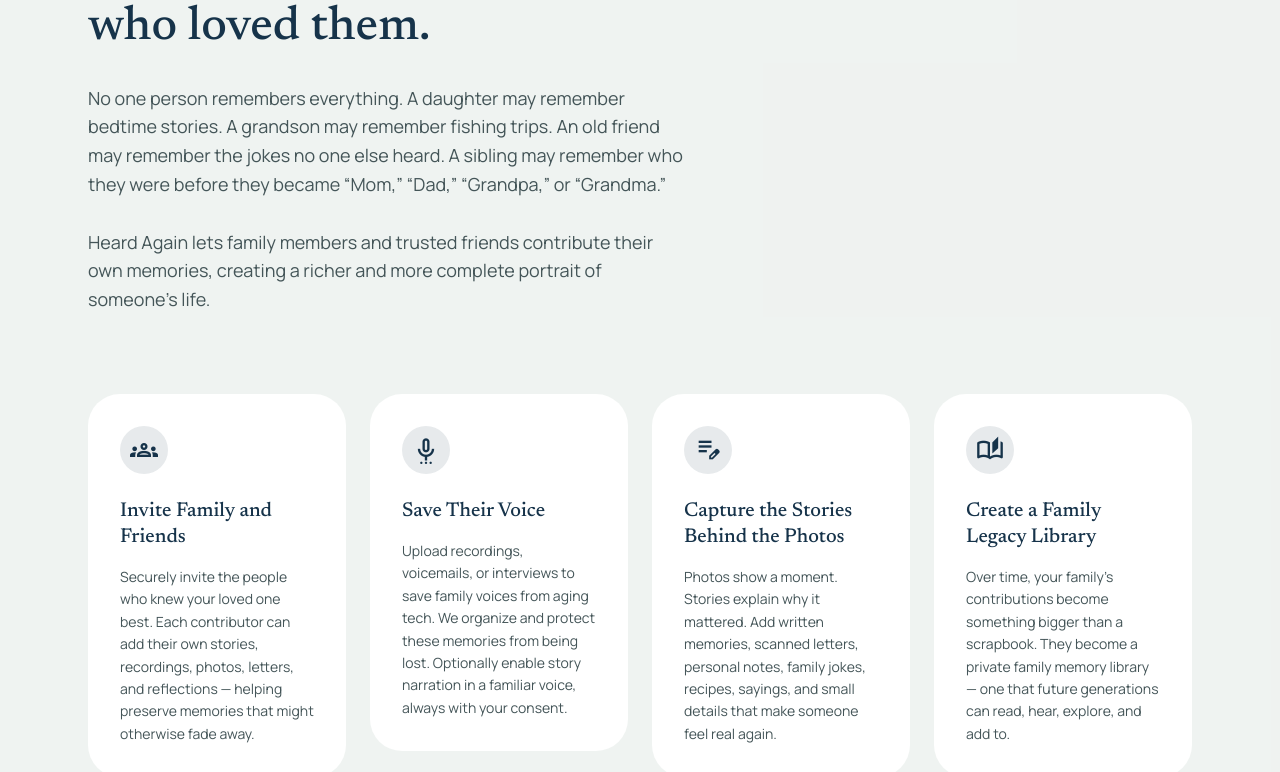
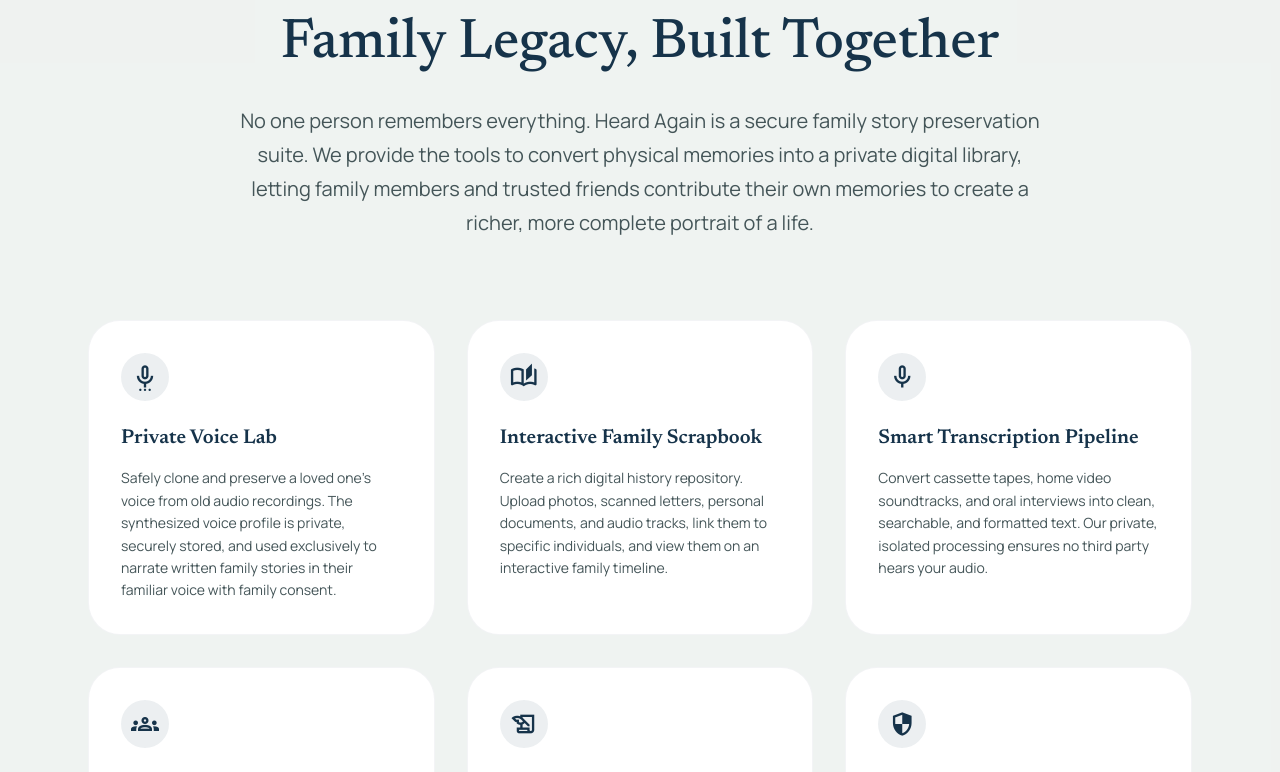
Before and after one commit to preludeofme/heard-again, a Next.js app in the folder UI/: page / in a window 1280 px wide. Shown: the part 1208-1980 px from the top of the page. Built offline with nearby package versions, Linux system fonts and the light colour scheme; no server answers.

Commit message:
feat: replace collaborative storytelling section on landing page with updated mission and feature list

```diff
--- a/UI/src/components/pages/LandingPage.tsx
+++ b/UI/src/components/pages/LandingPage.tsx
@@ -42,28 +42,7 @@
   </Typography>
 )
 
-const collaborationSteps = [
-  {
-    icon: 'groups',
-    title: 'Invite Family and Friends',
-    description: 'Securely invite the people who knew your loved one best. Each contributor can add their own stories, recordings, photos, letters, and reflections — helping preserve memories that might otherwise fade away.',
-  },
-  {
-    icon: 'settings_voice',
-    title: 'Save Their Voice',
-    description: 'Upload recordings, voicemails, or interviews to save family voices from aging tech. We organize and protect these memories from being lost. Optionally enable story narration in a familiar voice, always with your consent.',
-  },
-  {
-    icon: 'edit_note',
-    title: 'Capture the Stories Behind the Photos',
-    description: 'Photos show a moment. Stories explain why it mattered. Add written memories, scanned letters, personal notes, family jokes, recipes, sayings, and small details that make someone feel real again.',
-  },
-  {
-    icon: 'auto_stories',
-    title: 'Create a Family Legacy Library',
-    description: 'Over time, your family’s contributions become something bigger than a scrapbook. They become a private family memory library — one that future generations can read, hear, explore, and add to.',
-  },
-]
+
 
 const testimonials = [
   {
@@ -266,7 +245,7 @@
         </Grid>
       </Box>
 
-      {/* Collaborative Section */}
+      {/* Our Mission & Features Section */}
       <Box
         component="section"
         sx={{
@@ -276,7 +255,7 @@
         }}
       >
         <Container maxWidth="lg">
-          <Box sx={{ mb: 10 }}>
+          <Box sx={{ mb: 10, textAlign: 'center' }}>
             <Typography
               variant="overline"
               sx={{
@@ -287,53 +266,90 @@
                 display: 'block',
               }}
             >
-              COLLABORATIVE STORYTELLING
+              OUR MISSION & FEATURES
             </Typography>
             <Typography
               variant="h2"
               sx={{
-                fontSize: { xs: '2rem', md: '3rem' },
+                fontSize: { xs: '2.5rem', md: '3.5rem' },
                 color: 'primary.main',
-                maxWidth: 700,
                 mb: 3,
                 fontFamily: 'var(--font-newsreader), serif',
+                maxWidth: 800,
+                mx: 'auto',
               }}
             >
-              A fuller picture, built by everyone who loved them.
+              What We Provide: A Complete Family Legacy, Built Together
             </Typography>
             <Typography
               variant="body1"
               sx={{
-                fontSize: '1.125rem',
+                fontSize: '1.25rem',
                 color: 'secondary.main',
-                maxWidth: 600,
+                maxWidth: 800,
+                mx: 'auto',
+                lineHeight: 1.7,
               }}
             >
-              No one person remembers everything. A daughter may remember bedtime stories. A grandson may remember fishing trips. An old friend may remember the jokes no one else heard. A sibling may remember who they were before they became “Mom,” “Dad,” “Grandpa,” or “Grandma.”<br /><br />
-              Heard Again lets family members and trusted friends contribute their own memories, creating a richer and more complete portrait of someone&apos;s life.
+              No one person remembers everything. Heard Again is a secure family story preservation suite.
+              We provide the tools to convert physical memories into a private digital library, letting family members and trusted friends contribute their own memories to create a richer, more complete portrait of a life.
             </Typography>
           </Box>
 
-          <Grid container spacing={3}>
-            {collaborationSteps.map((step, index) => (
-              <Grid size={{ xs: 12, sm: 6, lg: 3 }} key={index}>
+          <Grid container spacing={4}>
+            {[
+              {
+                icon: 'settings_voice',
+                title: 'Private Voice Lab',
+                description: 'Safely clone and preserve a loved one\'s voice from old audio recordings. The synthesized voice profile is private, securely stored, and used exclusively to narrate written family stories in their familiar voice with family consent.',
+              },
+              {
+                icon: 'auto_stories',
+                title: 'Interactive Family Scrapbook',
+                description: 'Create a rich digital history repository. Upload photos, scanned letters, personal documents, and audio tracks, link them to specific individuals, and view them on an interactive family timeline.',
+              },
+              {
+                icon: 'keyboard_voice',
+                title: 'Smart Transcription Pipeline',
+                description: 'Convert cassette tapes, home video soundtracks, and oral interviews into clean, searchable, and formatted text. Our private, isolated processing ensures no third party hears your audio.',
+              },
+              {
+                icon: 'groups',
+                title: 'Collaborative Memories',
+                description: 'Invite family members and old friends as contributors. Each person can safely add their own perspective, voice notes, photos, and stories, forming a multi-dimensional portrait of family history.',
+              },
+              {
+                icon: 'history_edu',
+                title: 'Private Family Archive',
+                description: 'Over time, your family\'s contributions grow into a secure, searchable archive—a living memory library that future generations can explore, listen to, and continue to build.',
+              },
+              {
+                icon: 'security',
+                title: 'Absolute Privacy & Control',
+                description: 'Securely store your family memories with our encrypted SaaS app, ensuring all your data remains private, secure, and under your absolute control.',
+              },
+            ].map((feature, index) => (
+              <Grid size={{ xs: 12, md: 6, lg: 4 }} key={index}>
                 <Card
                   sx={{
                     bgcolor: 'background.paper',
                     p: 4,
+                    height: '100%',
                     borderRadius: 4,
                     transition: 'all 0.3s ease',
+                    border: '1px solid rgba(22, 51, 74, 0.05)',
                     '&:hover': {
-                      boxShadow: '0 10px 40px rgba(28, 28, 25, 0.08)',
+                      boxShadow: '0 12px 30px rgba(28, 28, 25, 0.05)',
                       transform: 'translateY(-4px)',
                     },
                   }}
                 >
+                  <Box sx={{ display: 'flex', flexDirection: 'column', height: '100%' }}>
                     <Box
                       sx={{
                         width: 48,
                         height: 48,
-                      bgcolor: 'rgba(22, 51, 74, 0.1)',
+                        bgcolor: 'rgba(22, 51, 74, 0.08)',
                         color: 'primary.main',
                         borderRadius: 3,
                         display: 'flex',
@@ -347,25 +363,27 @@
                         },
                       }}
                     >
-                    <MaterialSymbol icon={step.icon} sx={{ fontSize: 28 }} />
+                      <MaterialSymbol icon={feature.icon} sx={{ fontSize: 28 }} />
                     </Box>
                     <Typography
                       variant="h3"
                       sx={{
                         fontSize: '1.25rem',
+                        fontWeight: 600,
                         color: 'primary.main',
                         mb: 2,
                         fontFamily: 'var(--font-newsreader), serif',
                       }}
                     >
-                    {step.title}
+                      {feature.title}
                     </Typography>
                     <Typography
                       variant="body2"
                       sx={{ color: 'secondary.main', lineHeight: 1.6 }}
                     >
-                    {step.description}
+                      {feature.description}
                     </Typography>
+                  </Box>
                 </Card>
               </Grid>
             ))}
@@ -482,7 +500,6 @@
       {/* Pricing Section */}
       <LandingPricingSection />
 
-      {/* What We Provide & FAQ Section */}
       <Box
         id="faq"
         component="section"
@@ -496,123 +513,6 @@
         }}
       >
         <Container maxWidth="md">
-          {/* What We Provide Header */}
-          <Box sx={{ textAlign: 'center', mb: 8 }}>
-            <Typography
-              variant="overline"
-              sx={{
-                color: 'primary.main',
-                fontWeight: 700,
-                letterSpacing: '0.15em',
-                mb: 2,
-                display: 'block',
-              }}
-            >
-              OUR MISSION & FEATURES
-            </Typography>
-            <Typography
-              variant="h2"
-              sx={{
-                fontSize: { xs: '2.5rem', md: '3.5rem' },
-                color: 'primary.main',
-                mb: 3,
-                fontFamily: 'var(--font-newsreader), serif',
-              }}
-            >
-              What We Provide
-            </Typography>
-            <Typography
-              variant="body1"
-              sx={{
-                fontSize: '1.25rem',
-                color: 'secondary.main',
-                maxWidth: 700,
-                mx: 'auto',
-                lineHeight: 1.7,
-              }}
-            >
-              Heard Again is a comprehensive family story preservation suite. We provide tools to convert physical memories into a private digital library, ensuring your family legacy is protected, organized, and accessible to future generations.
-            </Typography>
-          </Box>
-
-          {/* Service Cards / Details */}
-          <Grid container spacing={4} sx={{ mb: 10 }}>
-            {[
-              {
-                icon: 'settings_voice',
-                title: 'Private Voice Lab',
-                description: 'Safely clone and preserve a loved one\'s voice from old audio recordings. The synthesized voice profile is private, securely stored, and used exclusively to narrate written family stories in their familiar voice with family consent.',
-              },
-              {
-                icon: 'auto_stories',
-                title: 'Interactive Family Scrapbook',
-                description: 'Create a rich digital history repository. Upload photos, scanned letters, personal documents, and audio tracks, link them to specific individuals, and view them on an interactive family timeline.',
-              },
-              {
-                icon: 'keyboard_voice',
-                title: 'Smart Transcription Pipeline',
-                description: 'Convert cassette tapes, home video soundtracks, and oral interviews into clean, searchable, and formatted text. Our private, isolated processing ensures no third party hears your audio.',
-              },
-              {
-                icon: 'groups',
-                title: 'Collaborative Memories',
-                description: 'Invite family members and old friends as contributors. Each person can safely add their own perspective, voice notes, and stories, forming a multi-dimensional portrait of family history.',
-              },
-              {
-                icon: 'security',
-                title: 'Absolute Privacy & Control',
-                description: 'Securely store your family memories with our encrypted SaaS app, ensuring all your data remains private, secure, and under your absolute control.',
-              },
-            ].map((service, index) => (
-              <Grid size={{ xs: 12, md: 6 }} key={index}>
-                <Card
-                  elevation={0}
-                  sx={{
-                    p: 4,
-                    height: '100%',
-                    borderRadius: 4,
-                    bgcolor: 'background.paper',
-                    border: '1px solid rgba(22, 51, 74, 0.05)',
-                    transition: 'all 0.3s ease',
-                    '&:hover': {
-                      boxShadow: '0 12px 30px rgba(28, 28, 25, 0.05)',
-                      transform: 'translateY(-2px)',
-                    },
-                  }}
-                >
-                  <Box sx={{ display: 'flex', gap: 3, alignItems: 'flex-start' }}>
-                    <Box
-                      sx={{
-                        width: 44,
-                        height: 44,
-                        borderRadius: 2,
-                        bgcolor: 'rgba(22, 51, 74, 0.08)',
-                        color: 'primary.main',
-                        display: 'flex',
-                        alignItems: 'center',
-                        justifyContent: 'center',
-                        flexShrink: 0,
-                      }}
-                    >
-                      <MaterialSymbol icon={service.icon} sx={{ fontSize: 24 }} />
-                    </Box>
-                    <Box>
-                      <Typography variant="h6" sx={{ color: 'primary.main', fontWeight: 600, mb: 1 }}>
-                        {service.title}
-                      </Typography>
-                      <Typography variant="body2" sx={{ color: 'secondary.main', lineHeight: 1.6 }}>
-                        {service.description}
-                      </Typography>
-                    </Box>
-                  </Box>
-                </Card>
-              </Grid>
-            ))}
-          </Grid>
-
-          <Divider sx={{ mb: 10, borderColor: 'rgba(22, 51, 74, 0.1)' }} />
-
-          {/* FAQ Section */}
           <Box>
             <Typography
             variant="h3"
@@ -787,18 +687,25 @@
           <Box
             sx={{
               display: 'flex',
-              flexDirection: { xs: 'column', md: 'row' },
-              justifyContent: 'space-between',
+              flexDirection: 'column',
               alignItems: 'center',
+              textAlign: 'center',
               gap: 4,
             }}
           >
-            <Box>
+            <Box
+              sx={{
+                display: 'flex',
+                flexDirection: 'column',
+                alignItems: 'center',
+                textAlign: 'center',
+              }}
+            >
               <Box
                 component="img"
-                src="/logo-small.png"
-                alt=""
-                sx={{ height: 14, width: 'auto', mb: 0.3 }}
+                src="/logo-med.png"
+                alt="Heard Again Waveform"
+                sx={{ height: 32, width: 'auto', mb: 1.5 }}
               />
               <Typography
                 variant="h6"
```
Lines whose indentation alone changed are shown as unchanged.
